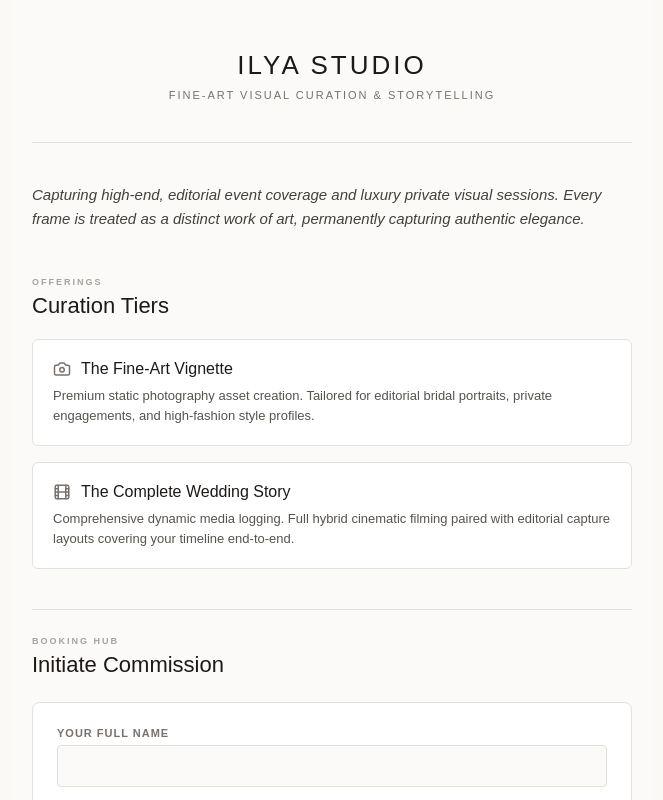
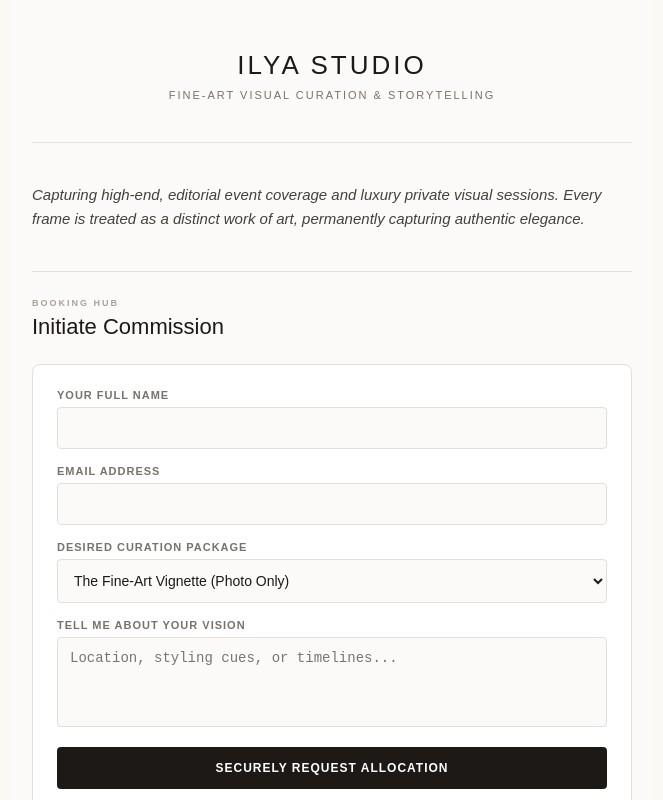
Before and after one commit to Younesouani/business-card-studio, a Next.js app: page / in a window 1280 px wide. Shown: the top 800 px of the page, without its empty margins (308-971 px from the left). Built offline with nearby package versions, Linux system fonts and the light colour scheme; a web font is replaced by a local one.

Commit message:
fix: updated complete page file with proper form submission handling

```diff
--- a/src/app/page.tsx
+++ b/src/app/page.tsx
@@ -1,24 +1,6 @@
 'use client';
 
 import React, { useState } from 'react';
-import {
-  Camera,
-  Film,
-  MapPin,
-  Calendar,
-  Clock,
-  Sliders,
-  Menu,
-  X,
-  ArrowRight,
-  Compass,
-  User,
-  Mail,
-  MessageSquare,
-  Sparkles,
-  Lock,
-  CheckCircle
-} from 'lucide-react';
 
 export default function PortfolioStudio() {
   const [loading, setLoading] = useState(false);
@@ -32,7 +14,10 @@ export default function PortfolioStudio() {
     vision: ''
   });
 
-  const handleSubmit = async (e: React.FormEvent) => {
+  const handleFormSubmit = async (e: React.FormEvent<HTMLFormElement>) => {
+    e.preventDefault();
+    e.stopPropagation();
+
     setLoading(true);
     setErrorMessage('');
     setSubmitted(false);
@@ -52,10 +37,10 @@ export default function PortfolioStudio() {
         setSubmitted(true);
         setFormData({ name: '', email: '', package: 'vignette', vision: '' });
       } else {
-        setErrorMessage(data.error || 'Transmission failure. Please verify configuration.');
+        setErrorMessage(data.error || 'Submission failed on server.');
       }
     } catch (error) {
-      setErrorMessage('Network timeout. Connection could not be established.');
+      setErrorMessage('Network error. Unable to send inquiry.');
     } finally {
       setLoading(false);
     }
@@ -64,7 +49,6 @@ export default function PortfolioStudio() {
   return (
     <div style={{ maxWidth: '600px', margin: '0 auto', padding: '20px', fontFamily: 'sans-serif', backgroundColor: '#fbfaf8', color: '#1c1917', minHeight: '100vh' }}>
 
-      {/* Header / Brand */}
       <header style={{ padding: '30px 0', borderBottom: '1px solid #e2e0da', marginBottom: '40px', textAlign: 'center' }}>
         <h1 style={{ fontSize: '26px', fontWeight: 'normal', letterSpacing: '3px', textTransform: 'uppercase', color: '#1c1917', margin: 0 }}>
           ILYA STUDIO
@@ -74,59 +58,21 @@ export default function PortfolioStudio() {
         </p>
       </header>
 
-      {/* Main Philosophy Intro */}
       <section style={{ marginBottom: '40px' }}>
         <p style={{ fontSize: '15px', lineHeight: '1.6', color: '#44403c', fontStyle: 'italic' }}>
           Capturing high-end, editorial event coverage and luxury private visual sessions. Every frame is treated as a distinct work of art, permanently capturing authentic elegance.
         </p>
       </section>
 
-      {/* Services Portfolio Overview */}
-      <section style={{ marginBottom: '40px' }}>
-        <div style={{ marginBottom: '20px' }}>
-          <span style={{ fontSize: '9px', textTransform: 'uppercase', letterSpacing: '2px', color: '#a8a29e', fontWeight: 'bold' }}>Offerings</span>
-          <h2 style={{ fontSize: '22px', fontWeight: 'normal', color: '#1c1917', marginTop: '4px' }}>Curation Tiers</h2>
-        </div>
-
-        <div style={{ display: 'flex', flexDirection: 'column', gap: '16px' }}>
-          <div style={{ background: '#ffffff', padding: '20px', borderRadius: '6px', border: '1px solid #e2e0da' }}>
-            <div style={{ display: 'flex', alignItems: 'center', gap: '10px', marginBottom: '8px' }}>
-              <Camera style={{ width: '18px', height: '18px', color: '#78716c' }} />
-              <h3 style={{ fontSize: '16px', margin: 0, fontWeight: 'normal' }}>The Fine-Art Vignette</h3>
-            </div>
-            <p style={{ fontSize: '13px', color: '#57534e', margin: 0, lineHeight: '1.5' }}>
-              Premium static photography asset creation. Tailored for editorial bridal portraits, private engagements, and high-fashion style profiles.
-            </p>
-          </div>
-
-          <div style={{ background: '#ffffff', padding: '20px', borderRadius: '6px', border: '1px solid #e2e0da' }}>
-            <div style={{ display: 'flex', alignItems: 'center', gap: '10px', marginBottom: '8px' }}>
-              <Film style={{ width: '18px', height: '18px', color: '#78716c' }} />
-              <h3 style={{ fontSize: '16px', margin: 0, fontWeight: 'normal' }}>The Complete Wedding Story</h3>
-            </div>
-            <p style={{ fontSize: '13px', color: '#57534e', margin: 0, lineHeight: '1.5' }}>
-              Comprehensive dynamic media logging. Full hybrid cinematic filming paired with editorial capture layouts covering your timeline end-to-end.
-            </p>
-          </div>
-        </div>
-      </section>
-
-      {/* Secure Booking Inquiry Hub */}
       <section id="reserve" style={{ padding: '20px 0', borderTop: '1px solid #e2e0da', marginBottom: '40px' }}>
         <div style={{ marginBottom: '24px' }}>
           <span style={{ fontSize: '9px', textTransform: 'uppercase', letterSpacing: '2px', color: '#a8a29e', fontWeight: 'bold' }}>Booking Hub</span>
           <h2 style={{ fontSize: '22px', fontWeight: 'normal', color: '#1c1917', marginTop: '4px' }}>Initiate Commission</h2>
         </div>
 
-        <form
-          onSubmit={(e) => {
-            e.preventDefault();
-            e.stopPropagation();
-            handleSubmit(e);
-          }}
-          style={{ background: '#ffffff', padding: '24px', borderRadius: '8px', border: '1px solid #e2e0da' }}
-        >
+        <form onSubmit={handleFormSubmit} style={{ background: '#ffffff', padding: '24px', borderRadius: '8px', border: '1px solid #e2e0da' }}>
           <div style={{ display: 'flex', flexDirection: 'column', gap: '16px' }}>
+
             <div>
               <label style={{ display: 'block', fontSize: '11px', textTransform: 'uppercase', letterSpacing: '1px', color: '#78716c', marginBottom: '6px', fontWeight: '600' }}>Your Full Name</label>
               <input
@@ -201,15 +147,14 @@ export default function PortfolioStudio() {
             )}
 
             {submitted && (
-              <div style={{ backgroundColor: '#f0fdf4', color: '#166534', border: '1px solid #bbf7d0', padding: '12px', borderRadius: '4px', fontSize: '13px', textAlign: 'center', display: 'flex', alignItems: 'center', justifyContent: 'center', gap: '8px' }}>
-                <CheckCircle style={{ width: '16px', height: '16px', color: '#166534' }} /> Transmission Encrypted. Your date request is pending validation!
+              <div style={{ backgroundColor: '#f0fdf4', color: '#166534', border: '1px solid #bbf7d0', padding: '12px', borderRadius: '4px', fontSize: '13px', textAlign: 'center' }}>
+                Transmission Encrypted. Your date request is pending validation!
               </div>
             )}
           </div>
         </form>
       </section>
 
-      {/* Minimal Footer */}
       <footer style={{ textAlign: 'center', padding: '20px 0', borderTop: '1px solid #e2e0da', color: '#a8a29e', fontSize: '11px', letterSpacing: '1px' }}>
         © {new Date().getFullYear()} ILYA STUDIO. All Rights Reserved.
       </footer>
```
